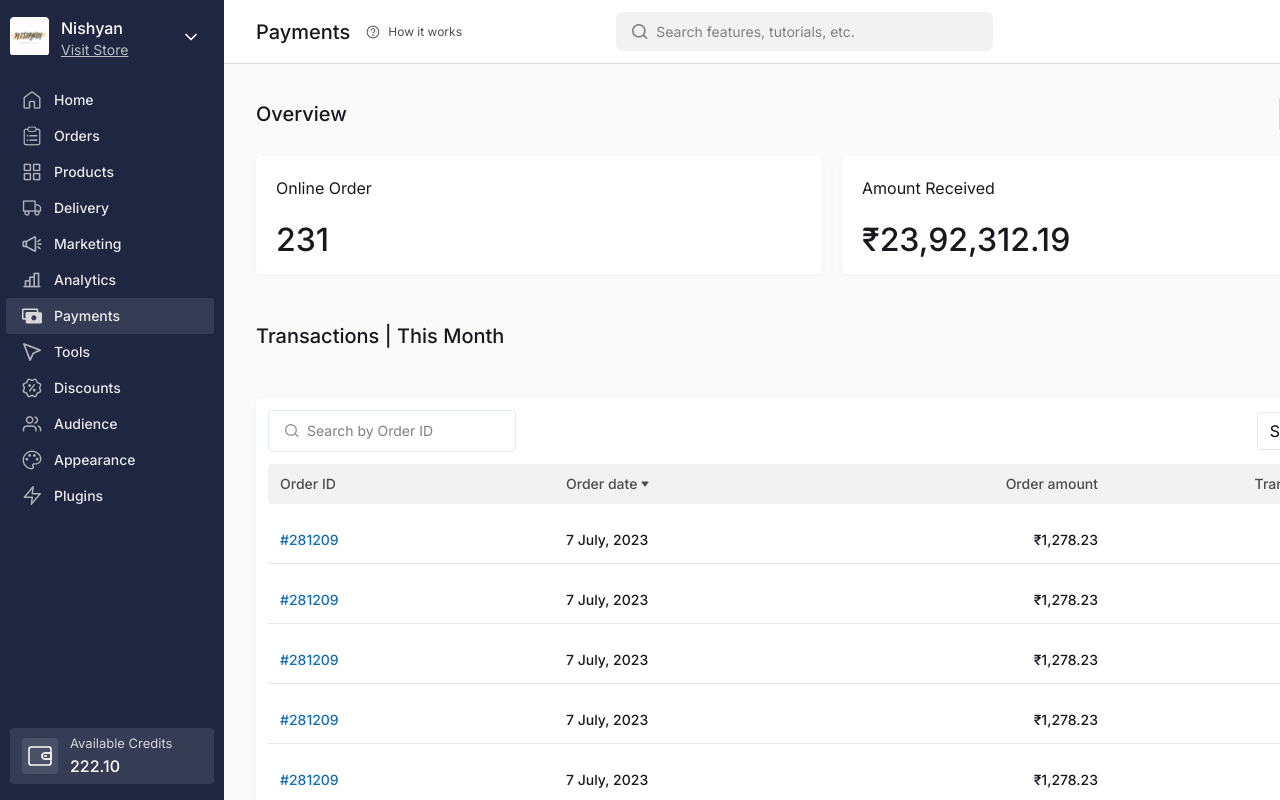
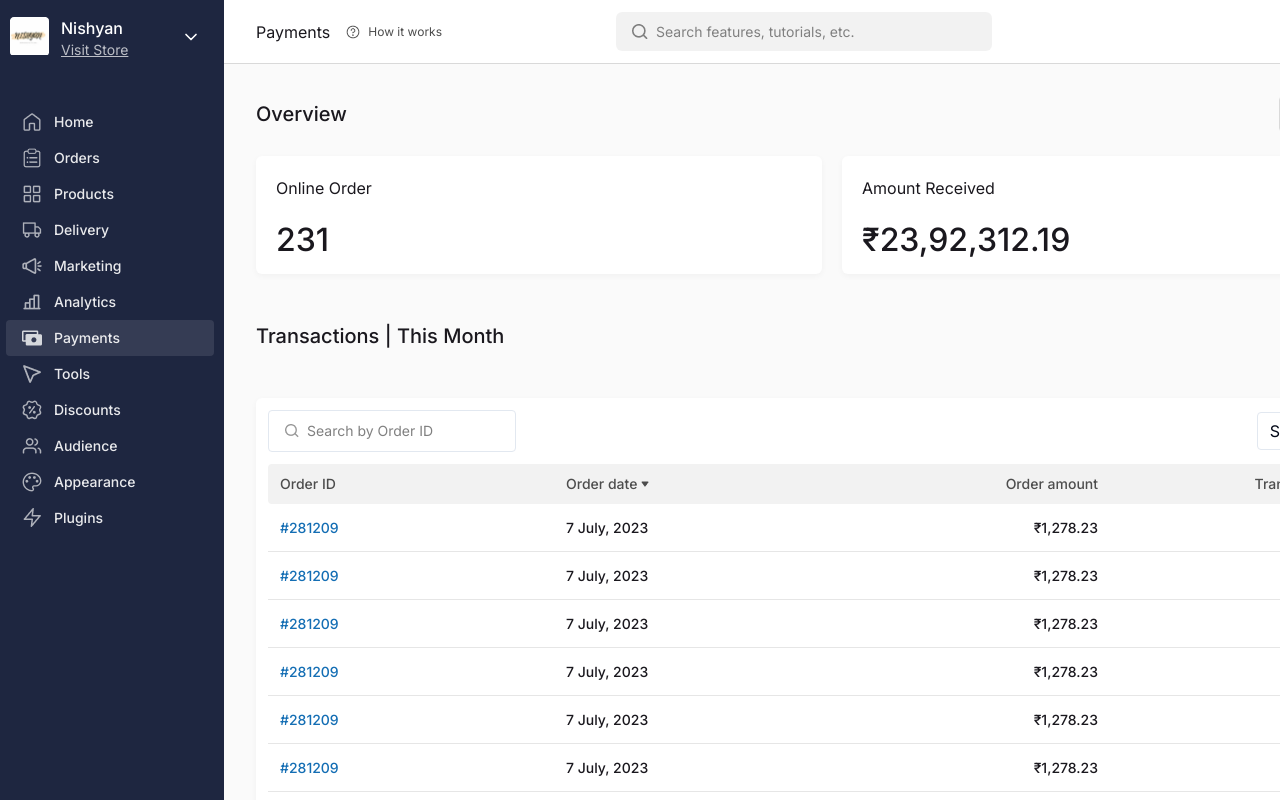
Before and after one commit to Abhishek-M-K/dukaan-assignment, a Next.js app: page / in a window 1280 px wide. Shown: the top 800 px of the page. Built offline with nearby package versions, Linux system fonts and the light colour scheme.

Commit message:
style : dimension changes

```diff
--- a/app/mainpanel/order-table/page.tsx
+++ b/app/mainpanel/order-table/page.tsx
@@ -1,6 +1,6 @@
 const OrderTable = () => {
   return (
-    <div className="w-full h-10 rounded px-3 py-2.5 flex items-center bg-[#F2F2F2]">
+    <div className="w-[1128px] h-10 rounded px-3 py-2.5 flex items-center bg-[#F2F2F2]">
       <div className="w-[246px] h-5 flex items-start justify-center flex-col text-sm font-medium text-[#4D4D4D]">
         Order ID
       </div>
--- a/app/mainpanel/page.tsx
+++ b/app/mainpanel/page.tsx
@@ -4,7 +4,7 @@ import PanelHeader from "./panel-header/page";
 const Panel = () => {
   return (
     <>
-      <div className="flex flex-col w-full bg-fixed">
+      <div className="flex flex-col w-[1216px] bg-fixed">
         <PanelHeader />
         <PanelCard />
       </div>
--- a/app/mainpanel/panel-card/page.tsx
+++ b/app/mainpanel/panel-card/page.tsx
@@ -26,17 +26,17 @@ const PanelCard = () => {
         <Cards title="Amount Received" amount="₹23,92,312.19" />
       </section>
 
-      <div className="gap-y-[32px] w-full" />
+      <div className="gap-y-[16px] w-full" />
       <p className="text-xl h-7 text-[#1A181E] font-medium">
         Transactions | This Month
       </p>
-      <p className="w-full gap-y-[20px]" />
+      <div className="w-full gap-x-[10px]" />
 
       <div
-        className="flex flex-col bg-white gap-[12px] pt-[12px] pb-[8px] px-[12px] rounded-md"
+        className="flex flex-col w-[1152px] bg-white gap-[12px] pt-[12px] pb-[8px] px-[12px] rounded-md"
         style={{ boxShadow: "0px 2px 6px 0px rgba(26, 24, 30, 0.04)" }}
       >
-        <section className="flex justify-between">
+        <section className="flex justify-between w-[1128px]">
           <div className="flex w-[248px] px-[16px] py-[10px] gap-[8px] items-center border rounded">
             <img
               src="/images/input-search.png"
@@ -69,7 +69,8 @@ const PanelCard = () => {
             </div>
           </div>
         </section>
-        {/* hjjdsh */}
+
+        <div className="w-[1128px]">
           <OrderTable />
           {[...new Array(19)].map((_, index) => {
             return (
@@ -95,6 +96,8 @@ const PanelCard = () => {
               </div>
             );
           })}
+        </div>
+
         <div className="h-6 w-full" />
         <PanelPagination />
       </div>
--- a/app/mainpanel/panel-header/page.tsx
+++ b/app/mainpanel/panel-header/page.tsx
@@ -2,11 +2,13 @@ const PanelHeader = () => {
   return (
     <>
       <header
-        className=" w-full h-[64px] flex gap-[16px] px-8 py-3 z-50  bg-white border-b border-black/15"
+        className="w-[1216px] h-[64px] flex gap-[16px] px-8 py-3 z-50  bg-white border-b border-black/15"
         role="banner"
       >
         <div className="flex items-center flex-1 gap-4 ">
-          <h1 className="text-[20px] font-medium text-[#1A181E]">Payments</h1>
+          <h1 className="text-base font-normal leading-6 text-[#1A181E]">
+            Payments
+          </h1>
           <div className="flex items-center gap-2 text-black/70">
             <img src="/images/dashboard-outlined-help.png" alt="question" />
             <span className="text-xs">How it works</span>
@@ -41,3 +43,4 @@ const PanelHeader = () => {
 };
 
 export default PanelHeader;
+//top-0 sticky
--- a/app/navigation/page.tsx
+++ b/app/navigation/page.tsx
@@ -50,11 +50,11 @@ const sidebarItems: { title: string; icon: any }[] = [
     icon: "sidebar-plugins",
   },
 ];
-
+//min-h-screen max-h-screen
 const NavigationSidebar = () => {
   return (
     <>
-      <nav className=" bg-[#1E2640] w-[224px] min-h-screen max-h-screen sticky flex flex-col text-white gap-[6px] py-4 px-2.5">
+      <nav className=" bg-[#1E2640] w-[224px]  sticky flex flex-col text-white gap-[6px] py-4 px-2.5">
         <div className="w-[192px] h-[42px] flex">
           <div className="w-[39px] h-[39px] rounded">
             <img src="/images/profile.png" alt="profile" />
@@ -103,10 +103,7 @@ const NavigationSidebar = () => {
         </div>
         <div className="w-full h-[16px]" />
 
-        <div
-          className="py-1.5 px-3 bg-[#353C53] rounded flex items-center space-x-3"
-          aria-label="Credits"
-        >
+        <div className="px-[12px] py-[6px] bg-[#353C53] rounded flex items-center -mb-1 gap-x-[12px]">
           <div className="p-1.5 bg-white/10 rounded h-fit" aria-hidden="true">
             <img src="/images/sidebar-wallet.png" alt="wallet" />
           </div>
--- a/app/page.tsx
+++ b/app/page.tsx
@@ -4,7 +4,7 @@ import Panel from "./mainpanel/page";
 export default function Home() {
   return (
     <>
-      <div className="flex">
+      <div className="flex w-[1440px]">
         <NavigationSidebar />
         <Panel />
       </div>
```
Lines whose indentation alone changed are shown as unchanged.
